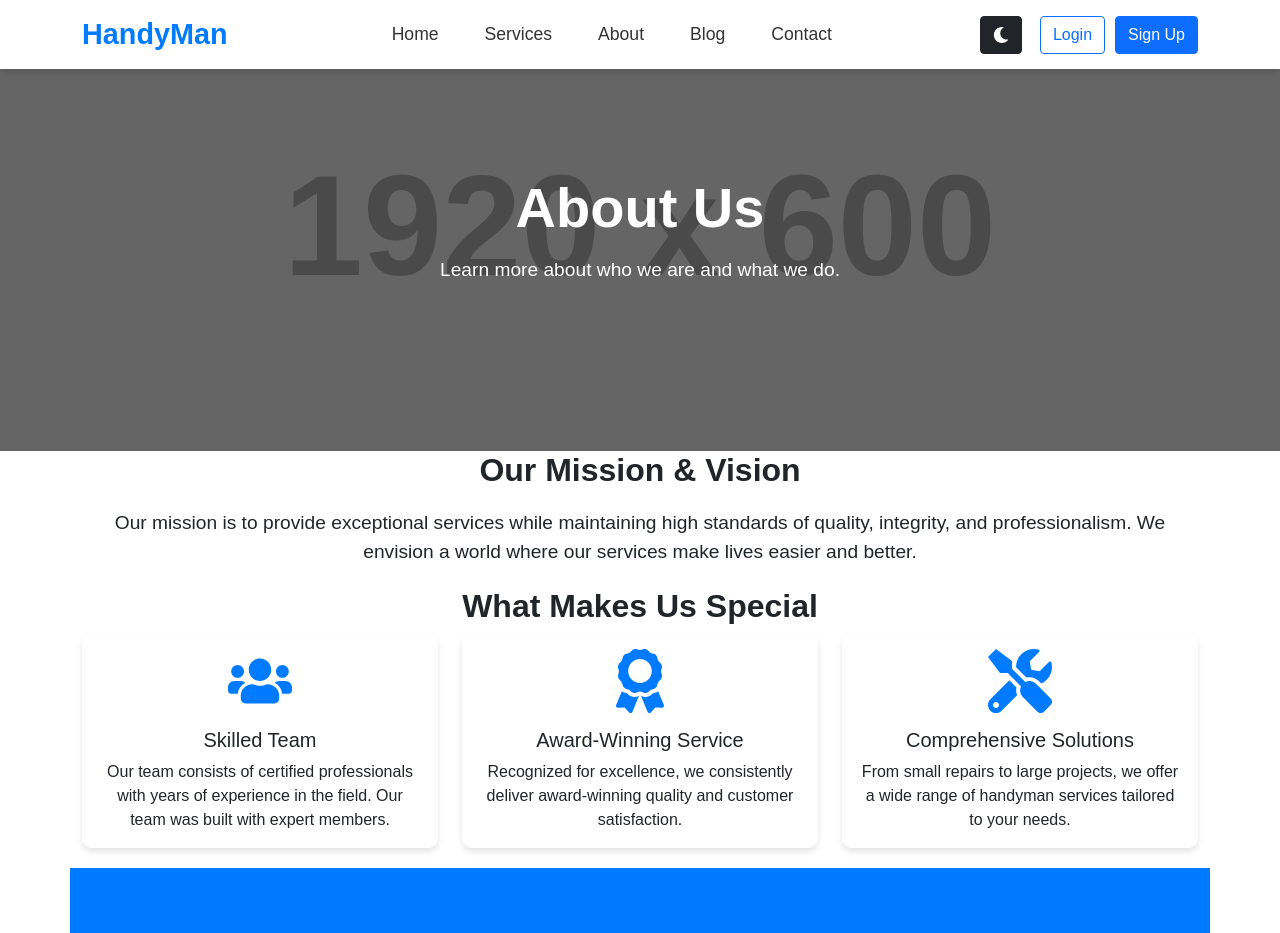
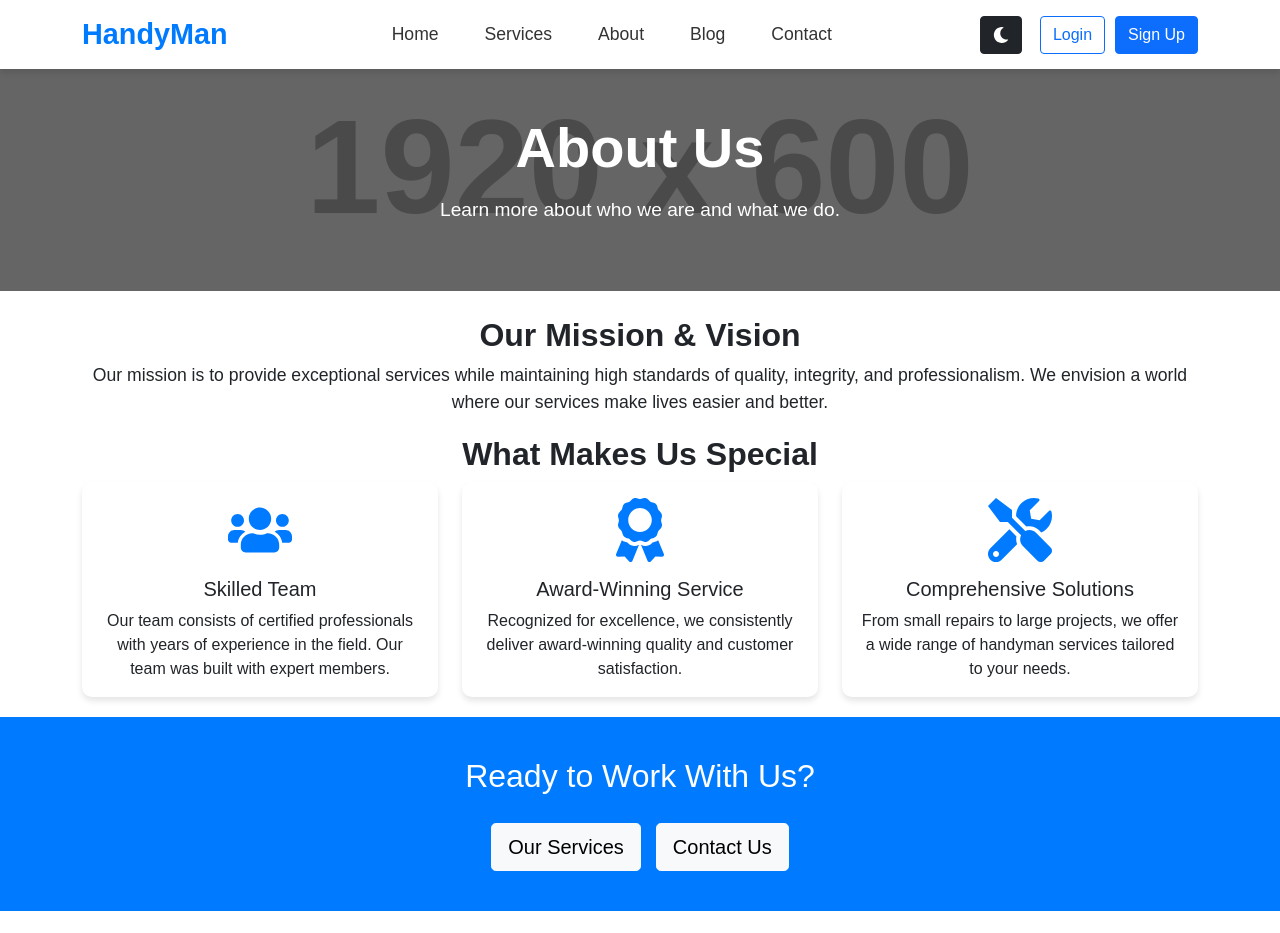
Before and after one commit to nurulazam-dev/mna-handyman-platform, a React (Vite) app: page /about in a window 1280 px wide. Shown: the top 933 px of the page. Built offline with nearby package versions, Linux system fonts and the light colour scheme.

Commit message:
about page primary setup-2

```diff
--- a/src/pages/About.jsx
+++ b/src/pages/About.jsx
@@ -1,6 +1,7 @@
-import { Container, Button } from "react-bootstrap";
+import { Button } from "react-bootstrap";
 import MakesUsSpecial from "../components/MakesUsSpecial";
 import OurSpecialists from "../components/OurSpecialists";
+import { Link } from "react-router-dom";
 
 const About = () => {
   const heroStyle = {
@@ -9,8 +10,9 @@ const About = () => {
     backgroundPosition: "center",
     color: "#fff",
     textAlign: "center",
-    padding: "150px 20px",
+    padding: "50px 20px",
     position: "relative",
+    margin: "40px 0 25px 0",
   };
 
   const overlayStyle = {
@@ -45,7 +47,7 @@ const About = () => {
       {/* Mission and Vision Section */}
       <section className="container sectionClass text-center">
         <h1 className="headingClass">Our Mission & Vision</h1>
-        <p style={{ fontSize: "1.2rem", marginTop: "20px" }}>
+        <p style={{ fontSize: "1.1rem", marginTop: "8px" }}>
           Our mission is to provide exceptional services while maintaining high
           standards of quality, integrity, and professionalism. We envision a
           world where our services make lives easier and better.
@@ -54,19 +56,31 @@ const About = () => {
 
       <MakesUsSpecial />
       {/* Call to Action */}
-      <Container
+      <section
+        className="sectionClass "
         style={{
           textAlign: "center",
-          padding: "60px 20px",
+          padding: "40px 0",
           backgroundColor: "#007bff",
           color: "#fff",
         }}
       >
         <h2>Ready to Work With Us?</h2>
-        <Button variant="light" size="lg" style={{ marginTop: "20px" }}>
-          Contact Us
-        </Button>
-      </Container>
+        <Link to="/services">
+          <Button
+            variant="light"
+            size="lg"
+            style={{ marginTop: "20px", marginRight: "15px" }}
+          >
+            Our Services
+          </Button>
+        </Link>
+        <Link to="/contact">
+          <Button variant="light" size="lg" style={{ marginTop: "20px" }}>
+            Contact Us
+          </Button>
+        </Link>
+      </section>
       <OurSpecialists />
     </div>
   );
```
